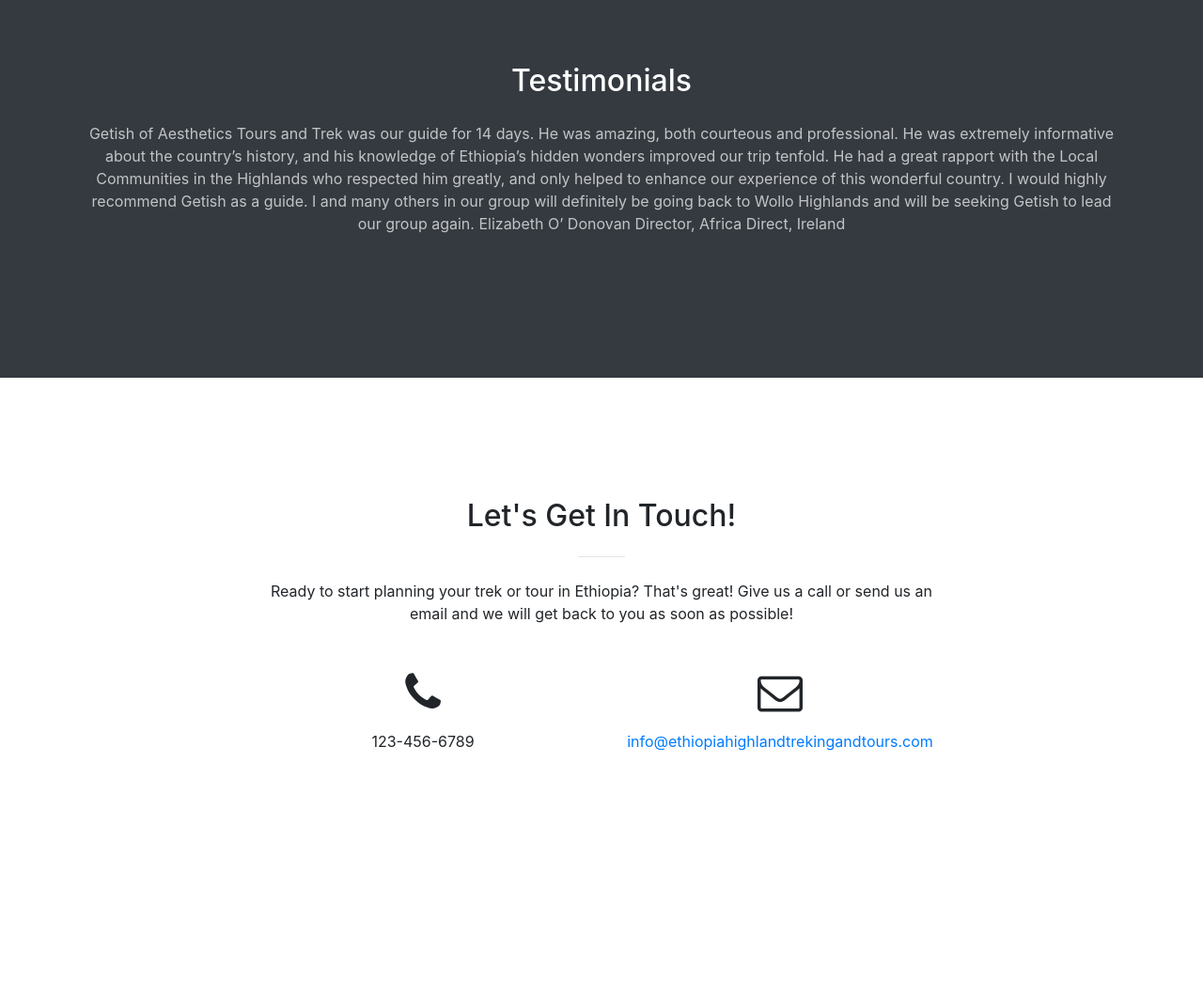
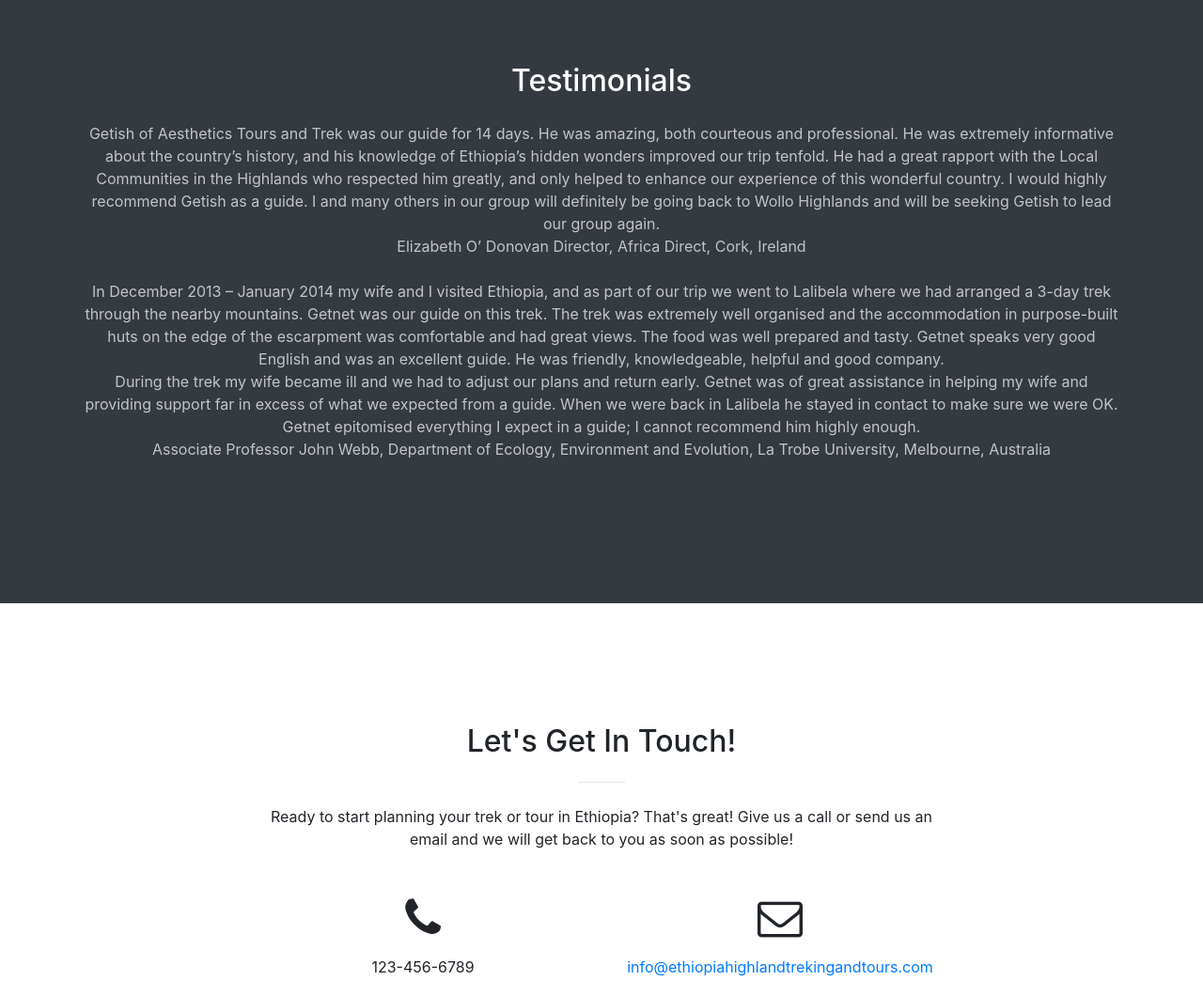
Before and after one commit to dougvictor/getnet, a website with bundled scripts: page index.html in a window 1280 px wide. Shown: the part 2719-3779 px from the top of the page at 94% size. Before the commit the page ends 3664 px from the top, so only its background shows below. Built offline with nearby package versions, Linux system fonts and the light colour scheme.

Commit message:
Add files via upload

```diff
--- a/index.html
+++ b/index.html
@@ -232,10 +232,16 @@
 		<p class="text-faded mb-4">Getish of Aesthetics Tours and Trek  was our guide for 14 days. He was amazing, both courteous and professional. He was extremely informative about the country’s history, and his knowledge of Ethiopia’s hidden wonders improved our trip tenfold.
 He had a great rapport with the Local Communities in the Highlands who respected him greatly, and only helped to enhance our experience of this wonderful country.
 I would highly recommend Getish as a guide. I and many others in our group will definitely be going back to Wollo Highlands and will be seeking Getish to lead our group again.
-
+<br/>
 Elizabeth O’ Donovan
 Director, Africa Direct,
-Ireland</p>
+Cork, Ireland</p>
+
+<p class="text-faded mb-4">In December 2013 – January 2014 my wife and I visited Ethiopia, and as part of our trip we went to Lalibela where we had arranged a 3-day trek through the nearby mountains. Getnet was our guide on this trek. The trek was extremely well organised and the accommodation in purpose-built huts on the edge of the escarpment was comfortable and had great views. The food was well prepared and tasty. Getnet speaks very good English and was an excellent guide. He was friendly, knowledgeable, helpful and good company. <br/>During the trek my wife became ill and we had to adjust our plans and return early. Getnet was of great assistance in helping my wife and providing support far in excess of what we expected from a guide. When we were back in Lalibela he stayed in contact to make sure we were OK. Getnet epitomised everything I expect in a guide; I cannot recommend him highly enough.<br/>
+Associate Professor John Webb,
+Department of Ecology, Environment and Evolution,
+La Trobe University,
+Melbourne, Australia</p>
         <!-- <a class="btn btn-light btn-xl sr-button" href="http://startbootstrap.com/template-overviews/creative/">Download Now!</a> -->
       </div>
     </section>
```
